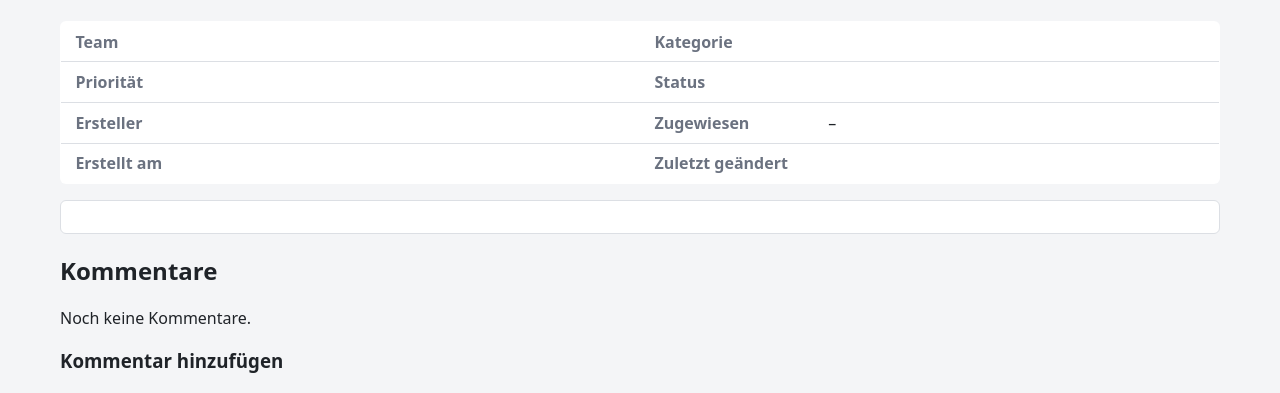
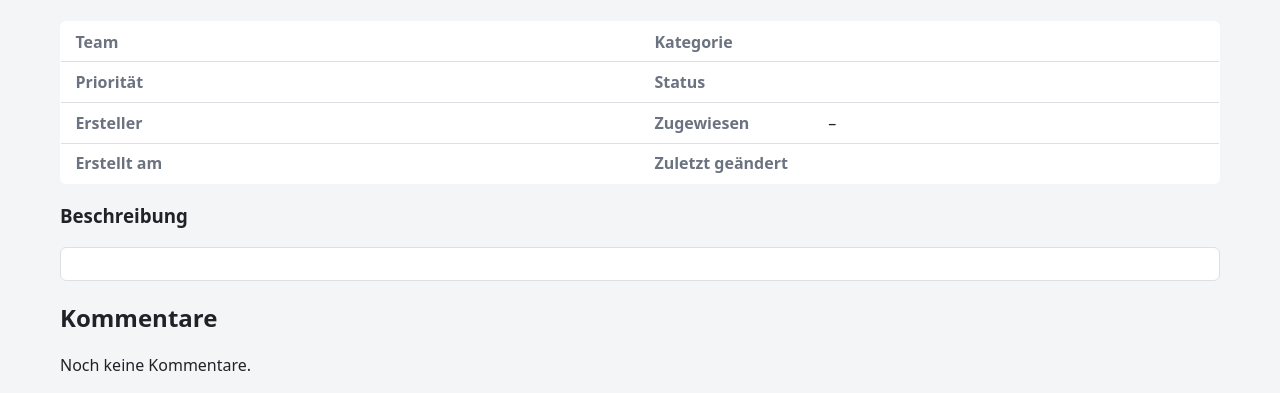
Before and after one commit to dennismarcbusch/slothtix, a Flask app: template templates/tickets/detail.html in a window 1280 px wide. Shown: the part 136-529 px from the top of the page. Run offline with Flask 3, Linux system fonts and the light colour scheme; the template is opened without the code that fills it: values that come from a table or form of the project are taken from there, others are empty; parts of the project's set-up code (start-up, migrations or seed data) failed here and were passed over.

Commit message:
Add "Beschreibung" heading above the ticket description
Co-Authored-By: Claude Sonnet 5 <noreply@anthropic.com>

```diff
--- a/templates/tickets/detail.html
+++ b/templates/tickets/detail.html
@@ -24,6 +24,7 @@
     </tbody>
 </table>
 
+<h3>Beschreibung</h3>
 <div class="ticket-description">{{ ticket.beschreibung }}</div>
 
 {% if ticket.anhaenge %}
```
